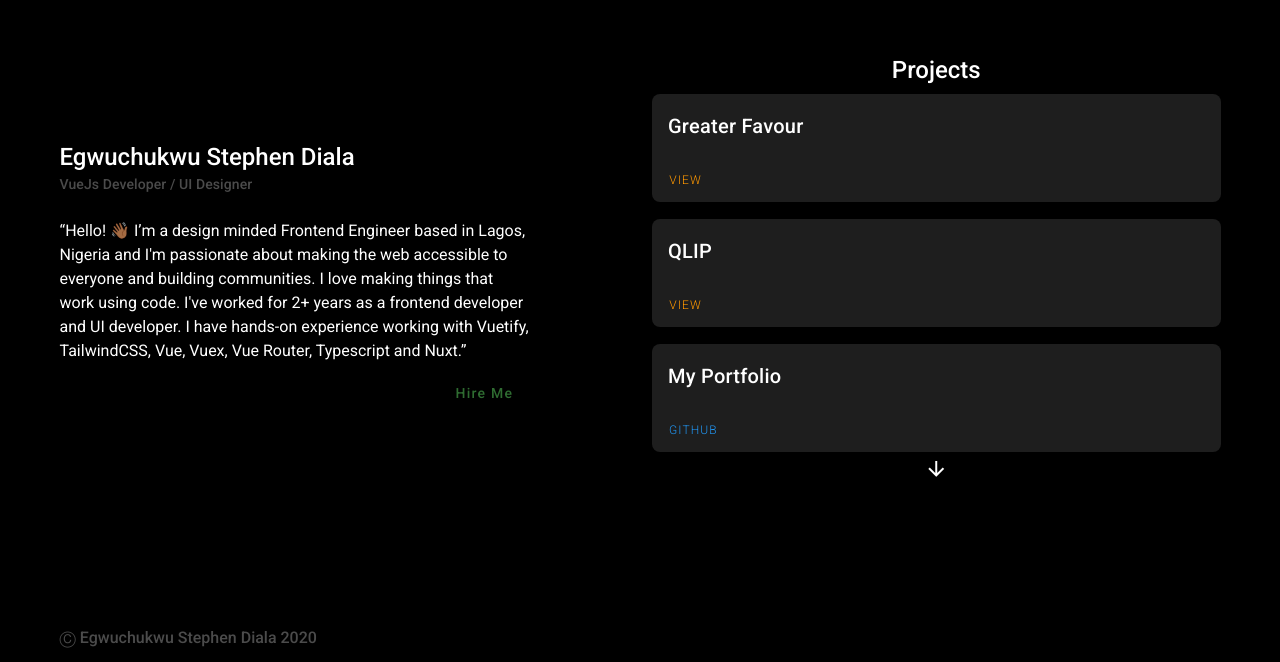
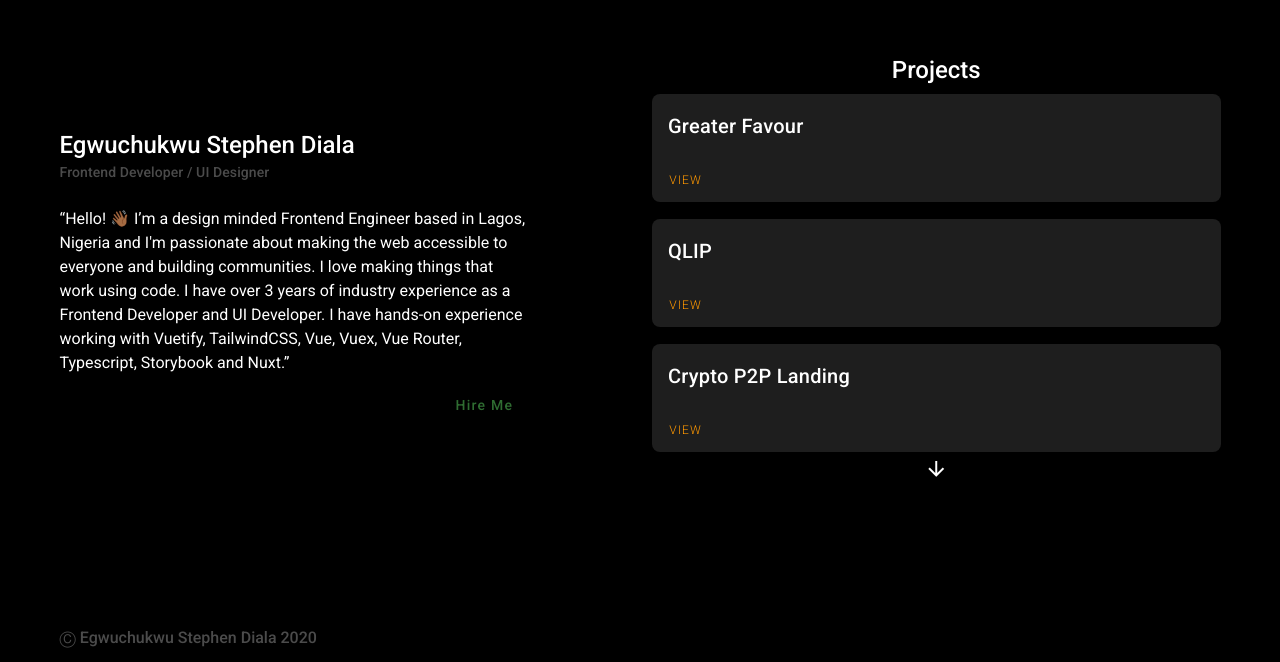
Before and after one commit to Weeb-Develooper/egdiala, a Nuxt app: page / in a window 1280 px wide. Shown: the part 138-800 px from the top of the page. Built offline with nearby package versions, Linux system fonts and the light colour scheme.

Commit message:
projects

```diff
--- a/pages/index.vue
+++ b/pages/index.vue
@@ -26,16 +26,16 @@
               Egwuchukwu Stephen Diala
             </h3>
             <h3 class="subtitle-2 font-weight-medium secondary--text">
-              VueJs Developer / UI Designer
+              Frontend Developer / UI Designer
             </h3>
             <br />
             <blockquote>
               &#8220;Hello! 👋🏾 I’m a design minded Frontend Engineer based in
               Lagos, Nigeria and I'm passionate about making the web accessible
               to everyone and building communities. I love making things that
-              work using code. I've worked for 2+ years as a frontend developer
-              and UI developer. I have hands-on experience working with Vuetify,
-              TailwindCSS, Vue, Vuex, Vue Router, Typescript and Nuxt.&#8221;
+              work using code. I have over 3 years of industry experience as a Frontend Developer
+              and UI Developer. I have hands-on experience working with Vuetify,
+              TailwindCSS, Vue, Vuex, Vue Router, Typescript, Storybook and Nuxt.&#8221;
             </blockquote>
             <br />
             <v-row class="d-flex justify-left">
@@ -148,7 +148,7 @@
               :items="items"
               height="360"
               item-height="125"
-              class="hide my-2"
+              class="hide my-2 px-2"
             >
               <template v-slot:default="{ item, m }">
                 <v-card :key="m" class="project-card" min-width="344">
@@ -210,7 +210,7 @@ export default {
       benched: 0,
       links: [
         {
-          url: 'https://www.linkedin.com/in/egwuchukwu-diala-006a33180/',
+          url: 'https://www.linkedin.com/in/egwuchukwu-diala/',
           dataIcon: 'linkedin',
           color: '#0A66C2'
         },
@@ -249,30 +249,20 @@ export default {
         },
         {
           title: 'QLIP',
-          live: 'https://qlipit.io'
+          live: 'https://qlip.netlify.app/'
         },
         {
-          title: 'My Portfolio',
-          source: 'https://github.com/Weeb-Develooper/egdiala'
+          title: "Crypto P2P Landing",
+          live: 'https://nova-wallet.netlify.app'
         },
         {
-          title: 'OtakonTitan',
-          live: 'https://otakontitan.netlify.app',
-          source: 'https://github.com/egdiala/otakontitan'
+          title: 'Dashboard UI',
+          live: 'https://egdiala-dashboard-ui.netlify.app/'
         },
         {
-          title: "Wendy's Portfolio",
-          live: 'https://wendywu.netlify.app'
+          title: "Public APIs",
+          live: 'https://feld-m.netlify.app/'
         },
-        {
-          title: 'Music Parrot',
-          live: 'https://musicparrot.netlify.app',
-          source: 'https://github.com/egdiala/music-parrot'
-        },
-        {
-          title: 'News App',
-          source: 'https://github.com/egdiala/news-app'
-        }
       ]
     }
   },
```
Also changed, not shown: 1 other file (tests, documents, lock files or other folders).
